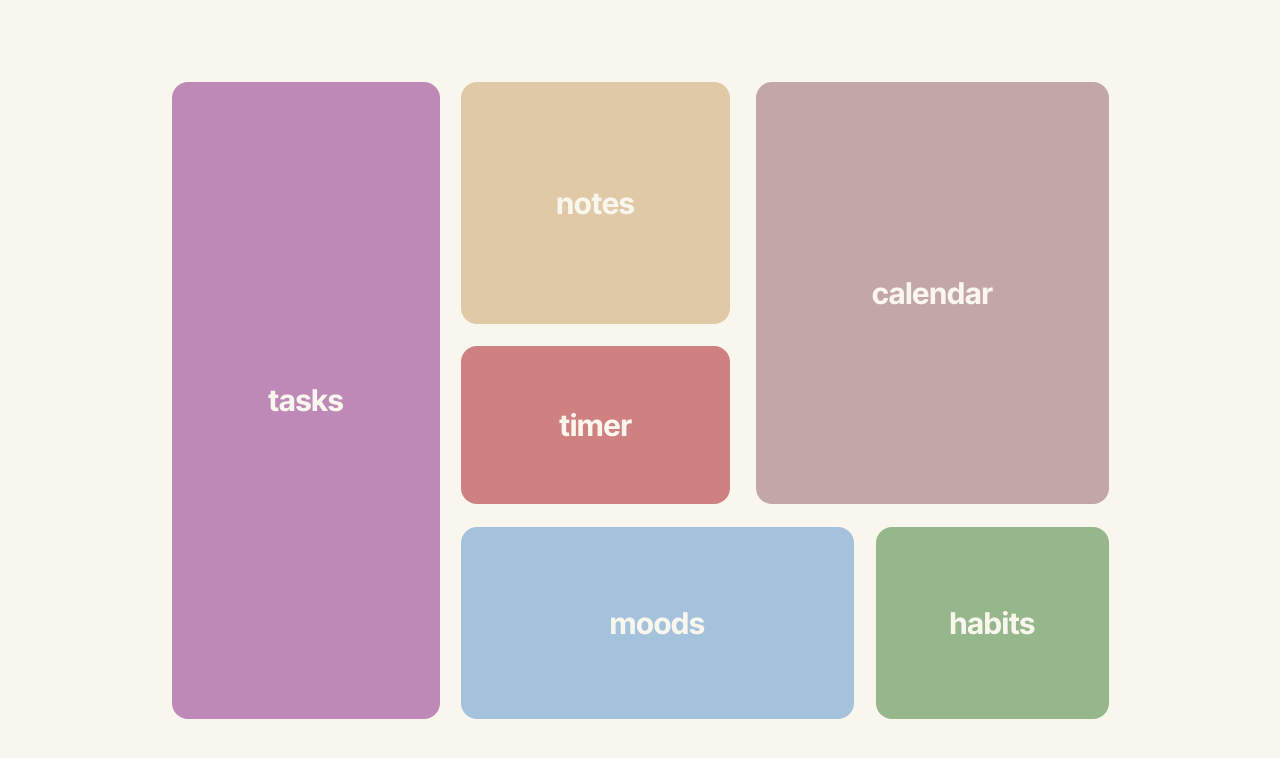
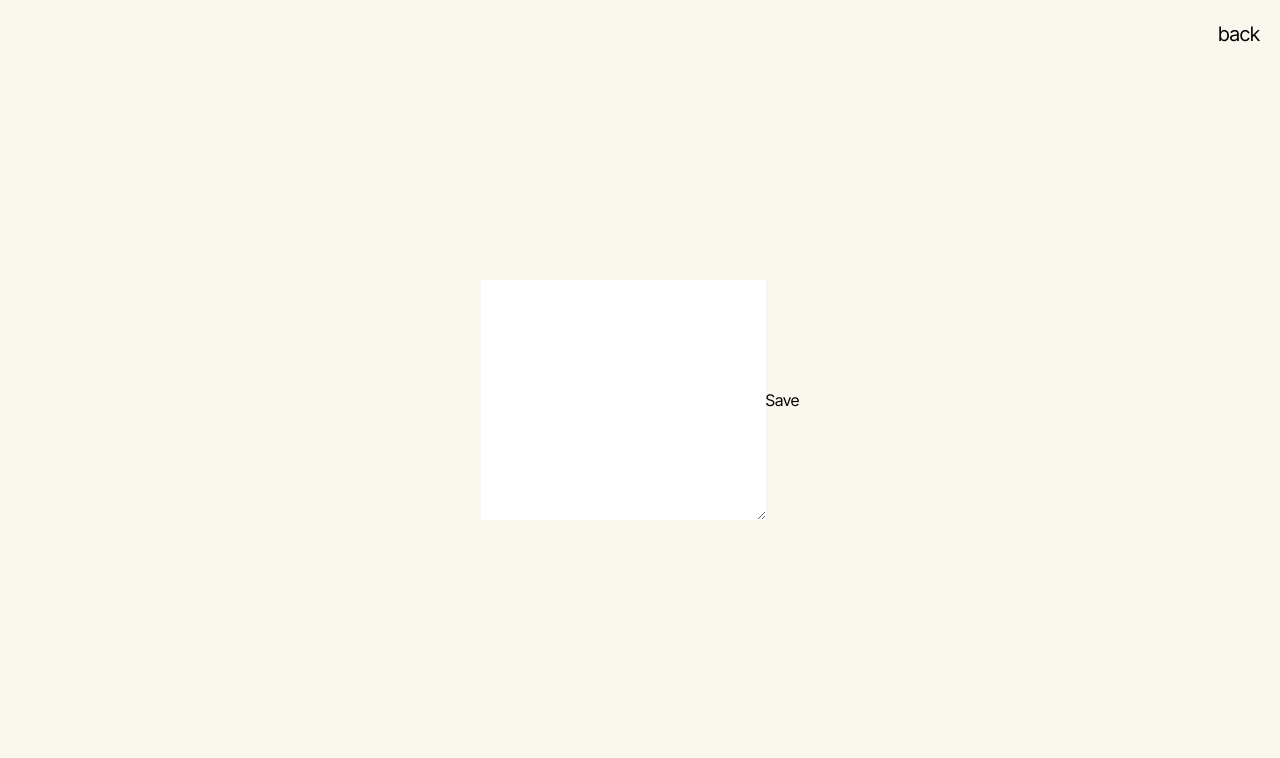
Before and after one commit to justinsiek/planner, a React (Vite) app: page /notes in a window 1280 px wide. Shown: the top 758 px of the page. Built offline with nearby package versions, Linux system fonts and the light colour scheme.

Commit message:
Created Notes, save button, good spot
Co-authored-by: pandyrew <pandyrew@users.noreply.github.com>

```diff
--- a/package.json
+++ b/package.json
@@ -12,7 +12,7 @@
   "dependencies": {
     "react": "^18.2.0",
     "react-dom": "^18.2.0",
-    "react-router-dom": "^6.21.1"
+    "react-router-dom": "^5.3.4"
   },
   "devDependencies": {
     "@types/react": "^18.2.43",
--- a/src/App.jsx
+++ b/src/App.jsx
@@ -1,24 +1,45 @@
-export default function App() {
+import Home from './Home.jsx';
+import Tasks from './Tasks.jsx';
+import Notes from './Notes.jsx';
+import Calendar from './Calendar.jsx';
+import Timer from './Timer.jsx';
+import Moods from './Moods.jsx';
+import Habits from './Habits.jsx';
+import BackButton from './BackButton.jsx'
+
+import { BrowserRouter as Router, Route, Switch } from 'react-router-dom';
+
+function App() {
   return (
-    <div className="relative text-3xl font-bold h-[637px] w-[937px]">
-      <div className="flex bg-[#BF89B7] h-full w-[28.7%] rounded-2xl justify-center items-center">
-        <p className="text-bone">tasks</p>
+    <Router>
+      <div className="fixed top-5 right-5">
+        <BackButton />
       </div>
-      <div className="flex justify-center items-center bg-[#E0C9A6] top-0 absolute left-[30.9%] h-[38%] w-[28.7%] rounded-2xl">
-        <p className="text-bone">notes</p>
-      </div>
-      <div className="flex justify-center items-center absolute right-0 top-0 w-[37.6%] h-[66.4%] bg-[#C3A6A6] rounded-2xl">
-        <p className="text-bone">calendar</p>
-      </div>
-      <div className="flex justify-center items-center absolute left-[30.9%] top-[41.5%] bg-[#CF8080] w-[28.7%] h-[24.9%] rounded-2xl">
-        <p className="text-bone">timer</p>
-      </div>
-      <div className="flex justify-center items-center absolute bg-[#A5C2DC] left-[30.9%] bottom-0 w-[41.9%] h-[30.1%] rounded-2xl">
-        <p className="text-bone">moods</p>
-      </div>
-      <div className="flex justify-center items-center absolute right-0 bottom-0 bg-[#96B78B] h-[30.1%] w-[24.8%] rounded-2xl">
-        <p className="text-bone">habits</p>
-      </div>
-    </div>
+      <Switch>
+        <Route exact path="/">
+          <Home />
+        </Route>
+        <Route exact path="/tasks">
+          <Tasks />
+        </Route>
+        <Route exact path="/notes">
+          <Notes />
+        </Route>
+        <Route exact path="/calendar">
+          <Calendar />
+        </Route>
+        <Route exact path="/timer">
+          <Timer />
+        </Route>
+        <Route exact path="/moods">
+          <Moods />
+        </Route>
+        <Route exact path="/habits">
+          <Habits />
+        </Route>
+      </Switch>
+    </Router>
   )
 }
+
+export default App;
--- /dev/null
+++ b/src/BackButton.jsx
@@ -0,0 +1,7 @@
+import { Link } from 'react-router-dom';
+
+export default function BackButton() {
+  return (
+    <Link to='/' className="text-xl">back</Link>
+  )
+}
--- /dev/null
+++ b/src/Calendar.jsx
@@ -0,0 +1,7 @@
+import React from 'react'
+
+export default function Calendar() {
+  return (
+    <div>Calendar</div>
+  )
+}
--- /dev/null
+++ b/src/Habits.jsx
@@ -0,0 +1,7 @@
+import React from 'react'
+
+export default function Habits() {
+  return (
+    <div>Habits</div>
+  )
+}
--- /dev/null
+++ b/src/Home.jsx
@@ -0,0 +1,27 @@
+import { Link } from 'react-router-dom';
+
+export default function Home() {
+
+  return (
+      <div className="relative text-3xl font-bold h-[637px] w-[937px]">
+        <Link to="./tasks" target="_self" className="flex bg-[#BF89B7] h-full w-[28.7%] rounded-2xl justify-center items-center cursor-pointer">
+          <p className="text-bone">tasks</p>
+        </Link>
+        <Link to="./notes" className="flex justify-center items-center bg-[#E0C9A6] top-0 absolute left-[30.9%] h-[38%] w-[28.7%] rounded-2xl cursor-pointer">
+          <p className="text-bone">notes</p>
+        </Link>
+        <Link to="./calendar" className="flex justify-center items-center absolute right-0 top-0 w-[37.6%] h-[66.4%] bg-[#C3A6A6] rounded-2xl cursor-pointer">
+          <p className="text-bone">calendar</p>
+        </Link>
+        <Link to="./timer" className="flex justify-center items-center absolute left-[30.9%] top-[41.5%] bg-[#CF8080] w-[28.7%] h-[24.9%] rounded-2xl cursor-pointer">
+          <p className="text-bone">timer</p>
+        </Link>
+        <Link to="./moods" className="flex justify-center items-center absolute bg-[#A5C2DC] left-[30.9%] bottom-0 w-[41.9%] h-[30.1%] rounded-2xl cursor-pointer">
+          <p className="text-bone">moods</p>
+        </Link>
+      <Link to="./habits" className="flex justify-center items-center absolute right-0 bottom-0 bg-[#96B78B] h-[30.1%] w-[24.8%] rounded-2xl cursor-pointer">
+          <p className="text-bone">habits</p>
+        </Link>
+      </div>
+  )
+}
--- /dev/null
+++ b/src/Moods.jsx
@@ -0,0 +1,7 @@
+import React from 'react'
+
+export default function Moods() {
+  return (
+    <div>Moods</div>
+  )
+}
--- /dev/null
+++ b/src/Notes.jsx
@@ -0,0 +1,35 @@
+import React from 'react'
+import { useState } from 'react'
+
+export default function Notes() {
+    const [text, setText] = useState('')
+    const [notes, setNotes] = useState([])
+
+    const handleChange = (event) => {
+        setText(event.target.value)
+    }
+
+    const handleSaveClick = () => {
+        setNotes([...notes, text])
+    }
+
+    return (
+        <>
+            <textarea name="" id="" cols="30"
+            rows="10"
+            onChange={handleChange}></textarea>
+            <button className="" onClick={handleSaveClick}>Save</button>
+            {notes.map((note, index) => (
+                <Note key={index} content={note} />
+            ))}
+        </>
+  )
+
+function Note({ content }) {
+        return (
+            <div className="w-[300px] h-[300px] bg-blue-100 rounded-2xl flex justify-center items-center">
+                <p>{content}</p>
+            </div>
+        )
+    }
+}
--- /dev/null
+++ b/src/Tasks.jsx
@@ -0,0 +1,7 @@
+import React from 'react'
+
+export default function Tasks() {
+  return (
+    <div>Tasks</div>
+  )
+}
--- /dev/null
+++ b/src/Timer.jsx
@@ -0,0 +1,7 @@
+import React from 'react'
+
+export default function Timer() {
+  return (
+    <div>Timer</div>
+  )
+}
```
Also changed, not shown: 1 other file (tests, documents, lock files or other folders).
